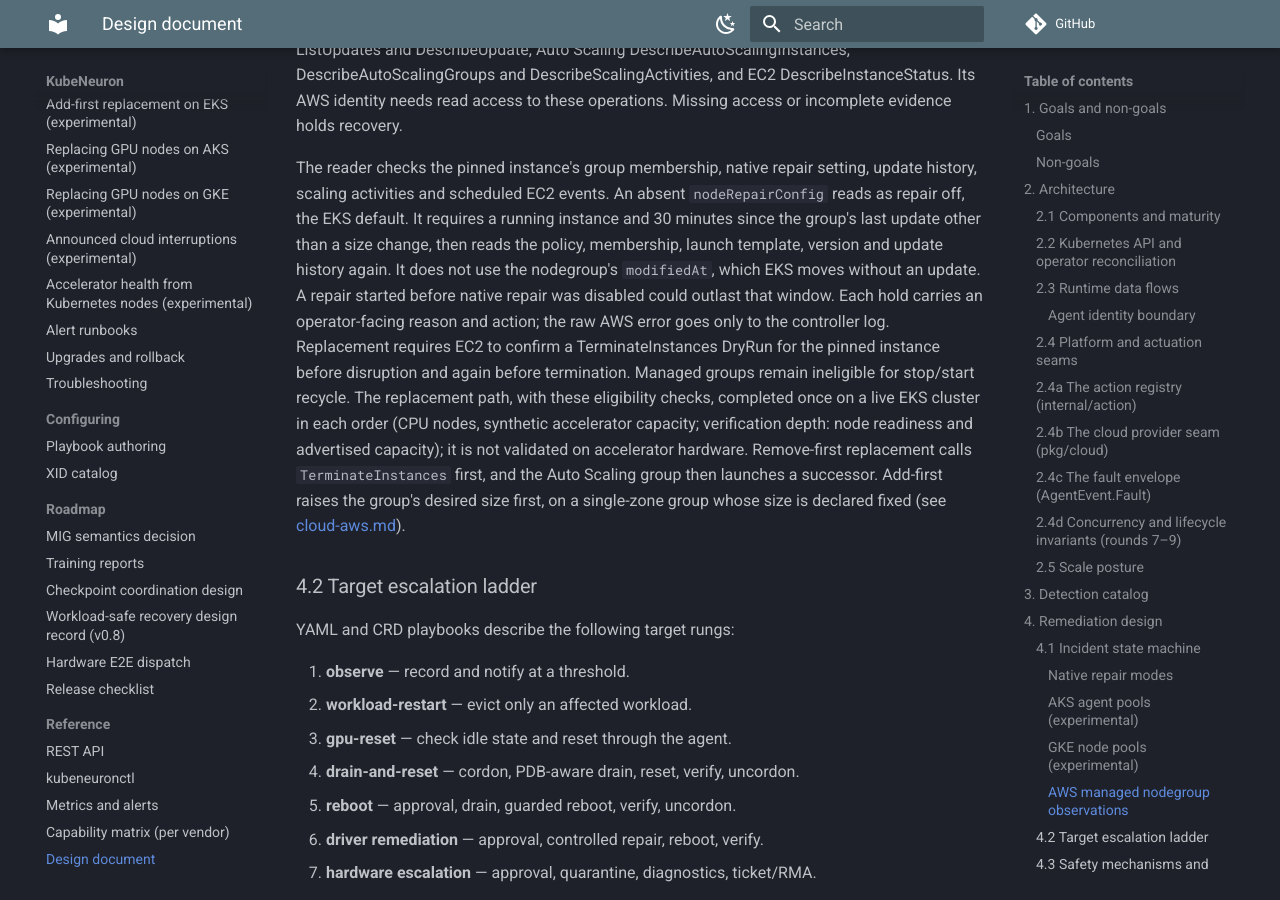
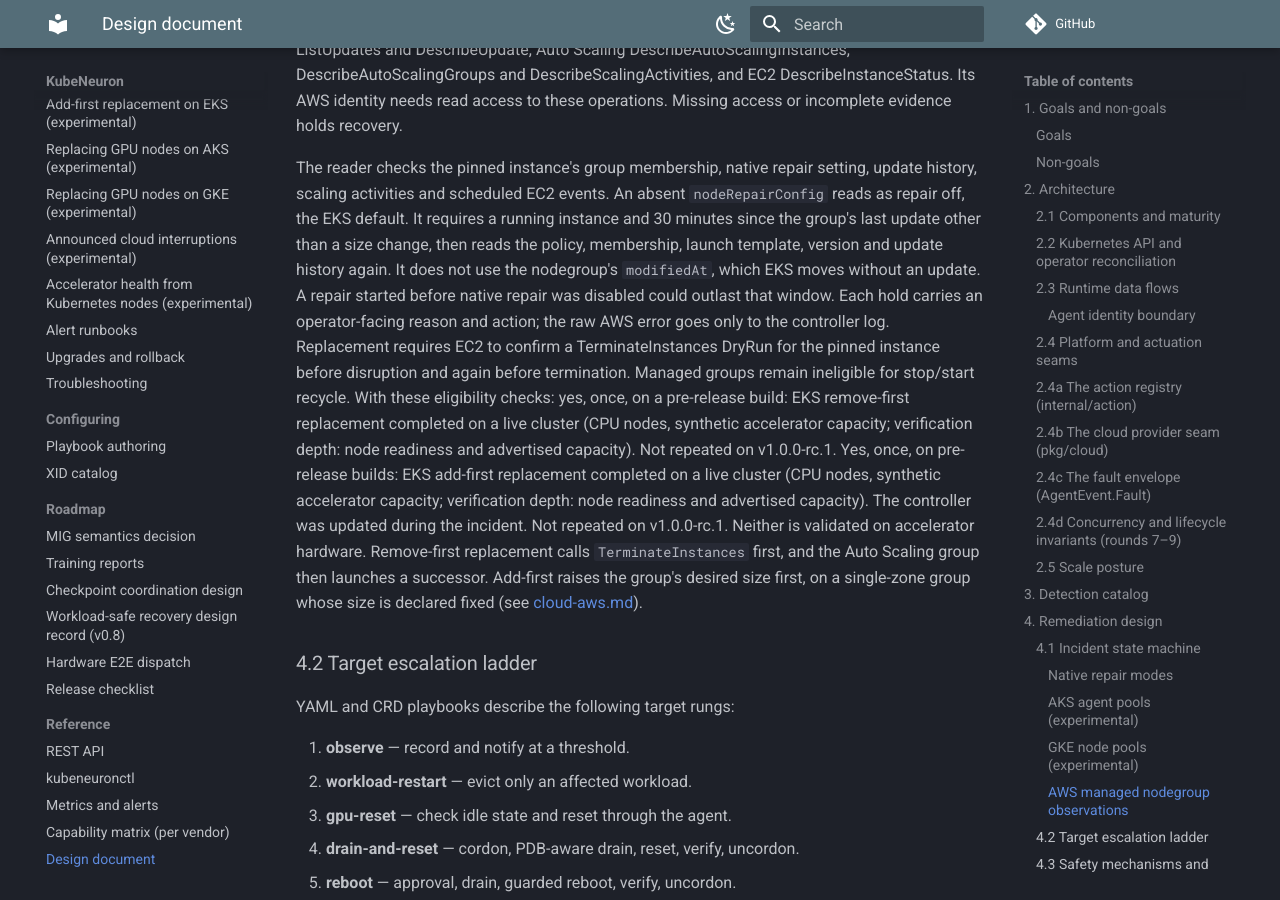
Before and after one commit to kubeneuron/kubeneuron, an MkDocs documentation site: the page built from docs/design.md, in a window 1280 px wide and 900 px high, scrolled down 17302 px. Built offline with MkDocs 1.6.1 and Material for MkDocs 9.7.7, drawn with Linux system fonts in a browser that asks for light colours; comment, search, counter and statistics services are not loaded.

Commit message:
Name the builds and the controller update behind the EKS evidence
Signed-off-by: Andrii Petruk <andrey.petruk@gmail.com>

```diff
--- a/docs/design.md
+++ b/docs/design.md
@@ -746,10 +746,15 @@ moves without an update. A repair started before native repair was disabled
 could outlast that window. Each hold carries an operator-facing reason and
 action; the raw AWS error goes only to the controller log. Replacement requires EC2 to confirm a TerminateInstances DryRun for the
 pinned instance before disruption and again before termination. Managed groups
-remain ineligible for stop/start recycle. The replacement path, with these eligibility checks, completed once on a live
-EKS cluster in each order (CPU nodes, synthetic accelerator capacity;
-verification depth: node readiness and advertised capacity); it is not
-validated on accelerator hardware. Remove-first replacement calls
+remain ineligible for stop/start recycle. With these
+eligibility checks: yes, once, on a pre-release build: EKS remove-first
+replacement completed on a live cluster (CPU nodes, synthetic accelerator
+capacity; verification depth: node readiness and advertised capacity). Not
+repeated on v1.0.0-rc.1. Yes, once, on pre-release builds: EKS add-first
+replacement completed on a live cluster (CPU nodes, synthetic accelerator
+capacity; verification depth: node readiness and advertised capacity). The
+controller was updated during the incident. Not repeated on v1.0.0-rc.1.
+Neither is validated on accelerator hardware. Remove-first replacement calls
 `TerminateInstances` first, and the Auto Scaling group then launches a
 successor. Add-first raises the group's desired size first, on a single-zone
 group whose size is declared fixed (see [cloud-aws.md](cloud-aws.md)).
```
Also changed, not shown: CHANGELOG.md (+5 -3 lines), docs/cloud-aws.md (+5 -5 lines), docs/operations.md (+8 -4 lines), docs/reference-capabilities.md (+2 -2 lines).
